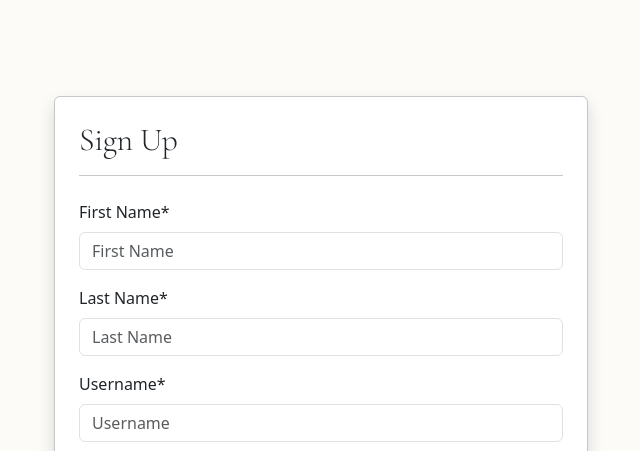
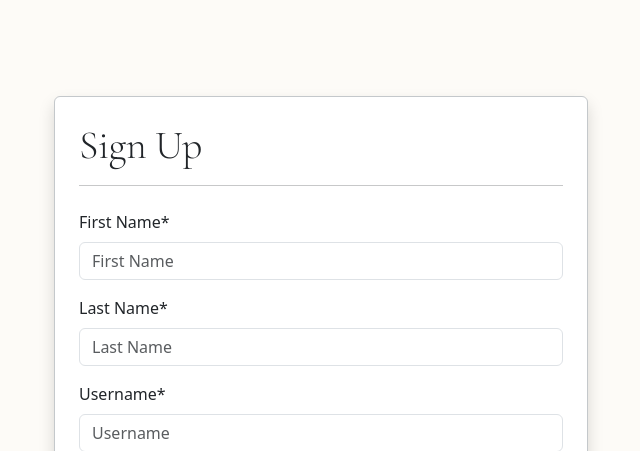
Before and after one commit to Analisa1984/brushed-up-things, a Django app: page /accounts/signup/ in a window 1280 px wide. Shown: the part 220-671 px from the top of the page, without its empty margins (319-959 px from the left). Run offline with Django 5.2, Linux system fonts and the light colour scheme; parts of the project's set-up code (start-up, migrations or seed data) failed here and were passed over; some libraries are stand-ins or nearby versions.

Commit message:
Add h1 HTML tag.

```diff
--- a/templates/account/signup.html
+++ b/templates/account/signup.html
@@ -11,7 +11,7 @@
         <div class="card shadow border-secondary-subtle">
           <div class="card-body p-4">
 
-            <h2 class="fw-light mb-3">{% translate "Sign Up" %}</h2>
+            <h1 class="fw-light mb-3">{% translate "Sign Up" %}</h1>
             <hr class="mb-4">
 
             <form method="post" action="{% url 'account_signup' %}">
```
